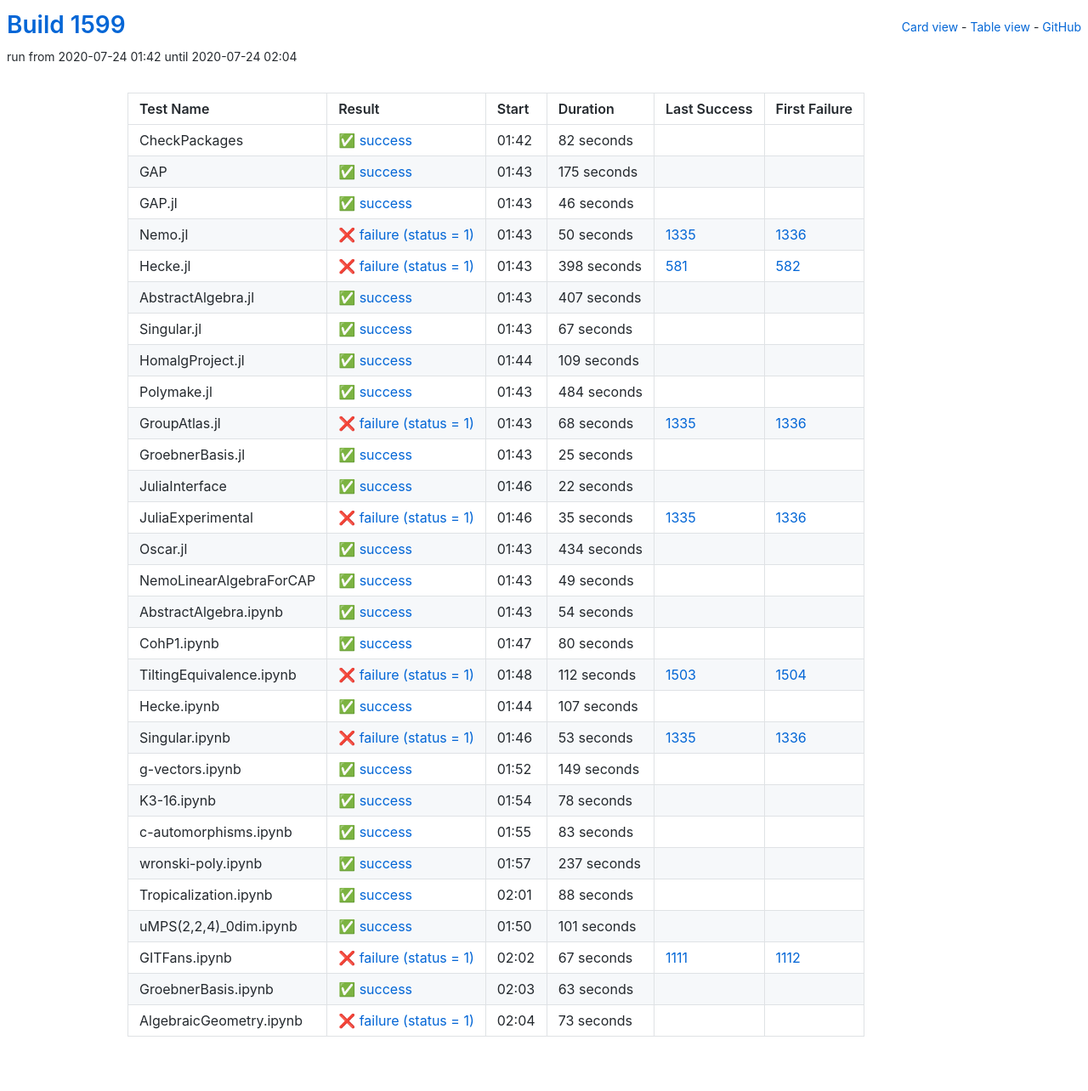
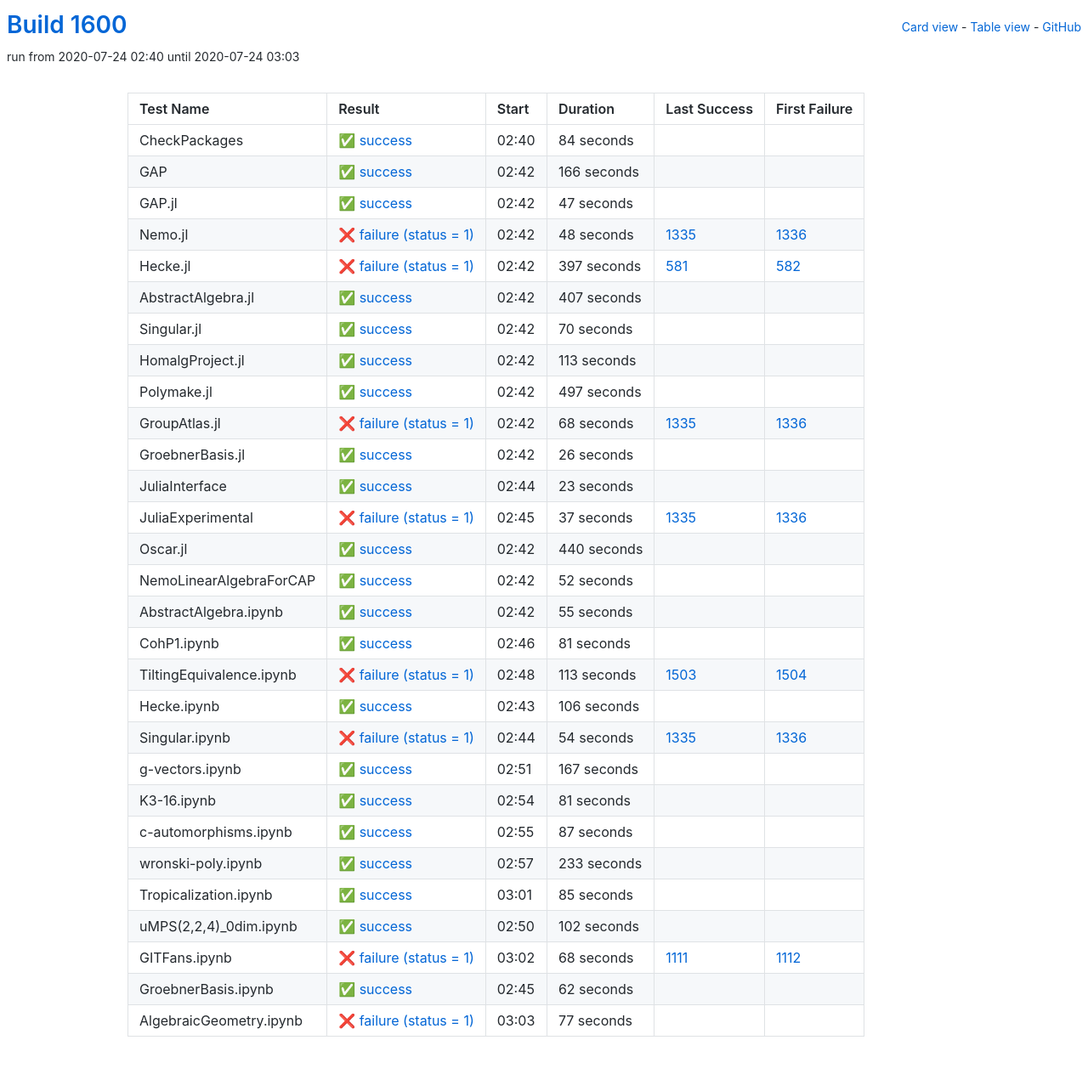
Before and after one commit to oscar-system/oscar-ci-status-1.4, a Jekyll site: the page built from table.html, in a window 1280 px wide. Shown: the whole page at 85% size. Built offline with Jekyll 4.4.1, drawn with Linux system fonts in a browser that asks for light colours.

Commit message:
Build #1600

```diff
--- a/_data/ci.yml
+++ b/_data/ci.yml
@@ -1,6 +1,6 @@
 ---
-build: 1599
-build_url: https://oscarci.mathematik.uni-kl.de/job/oscar-julia-1.4/1599/
+build: 1600
+build_url: https://oscarci.mathematik.uni-kl.de/job/oscar-julia-1.4/1600/
 job: oscar-julia-1.4
 organization: oscar-system
 repo: oscar-ci-status-1.4
@@ -8,68 +8,68 @@ repourl: https://github.com/oscar-system/oscar-ci-status-1.4
 tests:
 - name: CheckPackages
   id: checkpackages
-  log: https://oscarci.mathematik.uni-kl.de/job/oscar-julia-1.4/1599/artifact/logs/build-1599/CheckPackages.log
-  start: 2020-07-24 01:42
+  log: https://oscarci.mathematik.uni-kl.de/job/oscar-julia-1.4/1600/artifact/logs/build-1600/CheckPackages.log
+  start: 2020-07-24 02:40
   success: true
   exitcode: 0
   status: success
-  duration: 82
+  duration: 84
   last_success: false
   last_success_url:
   first_failure: false
   first_failure_url:
 - name: GAP
   id: gap
-  log: https://oscarci.mathematik.uni-kl.de/job/oscar-julia-1.4/1599/artifact/logs/build-1599/GAP.log
-  start: 2020-07-24 01:43
+  log: https://oscarci.mathematik.uni-kl.de/job/oscar-julia-1.4/1600/artifact/logs/build-1600/GAP.log
+  start: 2020-07-24 02:42
   success: true
   exitcode: 0
   status: success
-  duration: 175
+  duration: 166
   last_success: false
   last_success_url:
   first_failure: false
   first_failure_url:
 - name: GAP.jl
   id: gap-jl
-  log: https://oscarci.mathematik.uni-kl.de/job/oscar-julia-1.4/1599/artifact/logs/build-1599/GAP.jl.log
-  start: 2020-07-24 01:43
+  log: https://oscarci.mathematik.uni-kl.de/job/oscar-julia-1.4/1600/artifact/logs/build-1600/GAP.jl.log
+  start: 2020-07-24 02:42
   success: true
   exitcode: 0
   status: success
-  duration: 46
+  duration: 47
   last_success: false
   last_success_url:
   first_failure: false
   first_failure_url:
 - name: Nemo.jl
   id: nemo-jl
-  log: https://oscarci.mathematik.uni-kl.de/job/oscar-julia-1.4/1599/artifact/logs/build-1599/Nemo.jl.log
-  start: 2020-07-24 01:43
+  log: https://oscarci.mathematik.uni-kl.de/job/oscar-julia-1.4/1600/artifact/logs/build-1600/Nemo.jl.log
+  start: 2020-07-24 02:42
   success: false
   exitcode: 1
   status: failure
-  duration: 50
+  duration: 48
   last_success: 1335
   last_success_url: https://oscarci.mathematik.uni-kl.de/job/oscar-julia-1.4/1335/
   first_failure: 1336
   first_failure_url: https://oscarci.mathematik.uni-kl.de/job/oscar-julia-1.4/1336/
 - name: Hecke.jl
   id: hecke-jl
-  log: https://oscarci.mathematik.uni-kl.de/job/oscar-julia-1.4/1599/artifact/logs/build-1599/Hecke.jl.log
-  start: 2020-07-24 01:43
+  log: https://oscarci.mathematik.uni-kl.de/job/oscar-julia-1.4/1600/artifact/logs/build-1600/Hecke.jl.log
+  start: 2020-07-24 02:42
   success: false
   exitcode: 1
   status: failure
-  duration: 398
+  duration: 397
   last_success: 581
   last_success_url: https://oscarci.mathematik.uni-kl.de/job/oscar-julia-1.4/581/
   first_failure: 582
   first_failure_url: https://oscarci.mathematik.uni-kl.de/job/oscar-julia-1.4/582/
 - name: AbstractAlgebra.jl
   id: abstractalgebra-jl
-  log: https://oscarci.mathematik.uni-kl.de/job/oscar-julia-1.4/1599/artifact/logs/build-1599/AbstractAlgebra.jl.log
-  start: 2020-07-24 01:43
+  log: https://oscarci.mathematik.uni-kl.de/job/oscar-julia-1.4/1600/artifact/logs/build-1600/AbstractAlgebra.jl.log
+  start: 2020-07-24 02:42
   success: true
   exitcode: 0
   status: success
@@ -80,44 +80,44 @@ tests:
   first_failure_url:
 - name: Singular.jl
   id: singular-jl
-  log: https://oscarci.mathematik.uni-kl.de/job/oscar-julia-1.4/1599/artifact/logs/build-1599/Singular.jl.log
-  start: 2020-07-24 01:43
+  log: https://oscarci.mathematik.uni-kl.de/job/oscar-julia-1.4/1600/artifact/logs/build-1600/Singular.jl.log
+  start: 2020-07-24 02:42
   success: true
   exitcode: 0
   status: success
-  duration: 67
+  duration: 70
   last_success: false
   last_success_url:
   first_failure: false
   first_failure_url:
 - name: HomalgProject.jl
   id: homalgproject-jl
-  log: https://oscarci.mathematik.uni-kl.de/job/oscar-julia-1.4/1599/artifact/logs/build-1599/HomalgProject.jl.log
-  start: 2020-07-24 01:44
+  log: https://oscarci.mathematik.uni-kl.de/job/oscar-julia-1.4/1600/artifact/logs/build-1600/HomalgProject.jl.log
+  start: 2020-07-24 02:42
   success: true
   exitcode: 0
   status: success
-  duration: 109
+  duration: 113
   last_success: false
   last_success_url:
   first_failure: false
   first_failure_url:
 - name: Polymake.jl
   id: polymake-jl
-  log: https://oscarci.mathematik.uni-kl.de/job/oscar-julia-1.4/1599/artifact/logs/build-1599/Polymake.jl.log
-  start: 2020-07-24 01:43
+  log: https://oscarci.mathematik.uni-kl.de/job/oscar-julia-1.4/1600/artifact/logs/build-1600/Polymake.jl.log
+  start: 2020-07-24 02:42
   success: true
   exitcode: 0
   status: success
-  duration: 484
+  duration: 497
   last_success: false
   last_success_url:
   first_failure: false
   first_failure_url:
 - name: GroupAtlas.jl
   id: groupatlas-jl
-  log: https://oscarci.mathematik.uni-kl.de/job/oscar-julia-1.4/1599/artifact/logs/build-1599/GroupAtlas.jl.log
-  start: 2020-07-24 01:43
+  log: https://oscarci.mathematik.uni-kl.de/job/oscar-julia-1.4/1600/artifact/logs/build-1600/GroupAtlas.jl.log
+  start: 2020-07-24 02:42
   success: false
   exitcode: 1
   status: failure
@@ -128,228 +128,228 @@ tests:
   first_failure_url: https://oscarci.mathematik.uni-kl.de/job/oscar-julia-1.4/1336/
 - name: GroebnerBasis.jl
   id: groebnerbasis-jl
-  log: https://oscarci.mathematik.uni-kl.de/job/oscar-julia-1.4/1599/artifact/logs/build-1599/GroebnerBasis.jl.log
-  start: 2020-07-24 01:43
+  log: https://oscarci.mathematik.uni-kl.de/job/oscar-julia-1.4/1600/artifact/logs/build-1600/GroebnerBasis.jl.log
+  start: 2020-07-24 02:42
   success: true
   exitcode: 0
   status: success
-  duration: 25
+  duration: 26
   last_success: false
   last_success_url:
   first_failure: false
   first_failure_url:
 - name: JuliaInterface
   id: juliainterface
-  log: https://oscarci.mathematik.uni-kl.de/job/oscar-julia-1.4/1599/artifact/logs/build-1599/JuliaInterface.log
-  start: 2020-07-24 01:46
+  log: https://oscarci.mathematik.uni-kl.de/job/oscar-julia-1.4/1600/artifact/logs/build-1600/JuliaInterface.log
+  start: 2020-07-24 02:44
   success: true
   exitcode: 0
   status: success
-  duration: 22
+  duration: 23
   last_success: false
   last_success_url:
   first_failure: false
   first_failure_url:
 - name: JuliaExperimental
   id: juliaexperimental
-  log: https://oscarci.mathematik.uni-kl.de/job/oscar-julia-1.4/1599/artifact/logs/build-1599/JuliaExperimental.log
-  start: 2020-07-24 01:46
+  log: https://oscarci.mathematik.uni-kl.de/job/oscar-julia-1.4/1600/artifact/logs/build-1600/JuliaExperimental.log
+  start: 2020-07-24 02:45
   success: false
   exitcode: 1
   status: failure
-  duration: 35
+  duration: 37
   last_success: 1335
   last_success_url: https://oscarci.mathematik.uni-kl.de/job/oscar-julia-1.4/1335/
   first_failure: 1336
   first_failure_url: https://oscarci.mathematik.uni-kl.de/job/oscar-julia-1.4/1336/
 - name: Oscar.jl
   id: oscar-jl
-  log: https://oscarci.mathematik.uni-kl.de/job/oscar-julia-1.4/1599/artifact/logs/build-1599/Oscar.jl.log
-  start: 2020-07-24 01:43
+  log: https://oscarci.mathematik.uni-kl.de/job/oscar-julia-1.4/1600/artifact/logs/build-1600/Oscar.jl.log
+  start: 2020-07-24 02:42
   success: true
   exitcode: 0
   status: success
-  duration: 434
+  duration: 440
   last_success: false
   last_success_url:
   first_failure: false
   first_failure_url:
 - name: NemoLinearAlgebraForCAP
   id: nemolinearalgebraforcap
-  log: https://oscarci.mathematik.uni-kl.de/job/oscar-julia-1.4/1599/artifact/logs/build-1599/NemoLinearAlgebraForCAP.log
-  start: 2020-07-24 01:43
+  log: https://oscarci.mathematik.uni-kl.de/job/oscar-julia-1.4/1600/artifact/logs/build-1600/NemoLinearAlgebraForCAP.log
+  start: 2020-07-24 02:42
   success: true
   exitcode: 0
   status: success
-  duration: 49
+  duration: 52
   last_success: false
   last_success_url:
   first_failure: false
   first_failure_url:
 - name: AbstractAlgebra.ipynb
   id: abstractalgebra-ipynb
-  log: https://oscarci.mathematik.uni-kl.de/job/oscar-julia-1.4/1599/artifact/logs/build-1599/AbstractAlgebra.ipynb.log
-  start: 2020-07-24 01:43
+  log: https://oscarci.mathematik.uni-kl.de/job/oscar-julia-1.4/1600/artifact/logs/build-1600/AbstractAlgebra.ipynb.log
+  start: 2020-07-24 02:42
   success: true
   exitcode: 0
   status: success
-  duration: 54
+  duration: 55
   last_success: false
   last_success_url:
   first_failure: false
   first_failure_url:
 - name: CohP1.ipynb
   id: cohp1-ipynb
-  log: https://oscarci.mathematik.uni-kl.de/job/oscar-julia-1.4/1599/artifact/logs/build-1599/CohP1.ipynb.log
-  start: 2020-07-24 01:47
+  log: https://oscarci.mathematik.uni-kl.de/job/oscar-julia-1.4/1600/artifact/logs/build-1600/CohP1.ipynb.log
+  start: 2020-07-24 02:46
   success: true
   exitcode: 0
   status: success
-  duration: 80
+  duration: 81
   last_success: false
   last_success_url:
   first_failure: false
   first_failure_url:
 - name: TiltingEquivalence.ipynb
   id: tiltingequivalence-ipynb
-  log: https://oscarci.mathematik.uni-kl.de/job/oscar-julia-1.4/1599/artifact/logs/build-1599/TiltingEquivalence.ipynb.log
-  start: 2020-07-24 01:48
+  log: https://oscarci.mathematik.uni-kl.de/job/oscar-julia-1.4/1600/artifact/logs/build-1600/TiltingEquivalence.ipynb.log
+  start: 2020-07-24 02:48
   success: false
   exitcode: 1
   status: failure
-  duration: 112
+  duration: 113
   last_success: 1503
   last_success_url: https://oscarci.mathematik.uni-kl.de/job/oscar-julia-1.4/1503/
   first_failure: 1504
   first_failure_url: https://oscarci.mathematik.uni-kl.de/job/oscar-julia-1.4/1504/
 - name: Hecke.ipynb
   id: hecke-ipynb
-  log: https://oscarci.mathematik.uni-kl.de/job/oscar-julia-1.4/1599/artifact/logs/build-1599/Hecke.ipynb.log
-  start: 2020-07-24 01:44
+  log: https://oscarci.mathematik.uni-kl.de/job/oscar-julia-1.4/1600/artifact/logs/build-1600/Hecke.ipynb.log
+  start: 2020-07-24 02:43
   success: true
   exitcode: 0
   status: success
-  duration: 107
+  duration: 106
   last_success: false
   last_success_url:
   first_failure: false
   first_failure_url:
 - name: Singular.ipynb
   id: singular-ipynb
-  log: https://oscarci.mathematik.uni-kl.de/job/oscar-julia-1.4/1599/artifact/logs/build-1599/Singular.ipynb.log
-  start: 2020-07-24 01:46
+  log: https://oscarci.mathematik.uni-kl.de/job/oscar-julia-1.4/1600/artifact/logs/build-1600/Singular.ipynb.log
+  start: 2020-07-24 02:44
   success: false
   exitcode: 1
   status: failure
-  duration: 53
+  duration: 54
   last_success: 1335
   last_success_url: https://oscarci.mathematik.uni-kl.de/job/oscar-julia-1.4/1335/
   first_failure: 1336
   first_failure_url: https://oscarci.mathematik.uni-kl.de/job/oscar-julia-1.4/1336/
 - name: g-vectors.ipynb
   id: g-vectors-ipynb
-  log: https://oscarci.mathematik.uni-kl.de/job/oscar-julia-1.4/1599/artifact/logs/build-1599/g-vectors.ipynb.log
-  start: 2020-07-24 01:52
+  log: https://oscarci.mathematik.uni-kl.de/job/oscar-julia-1.4/1600/artifact/logs/build-1600/g-vectors.ipynb.log
+  start: 2020-07-24 02:51
   success: true
   exitcode: 0
   status: success
-  duration: 149
+  duration: 167
   last_success: false
   last_success_url:
   first_failure: false
   first_failure_url:
 - name: K3-16.ipynb
   id: k3-16-ipynb
-  log: https://oscarci.mathematik.uni-kl.de/job/oscar-julia-1.4/1599/artifact/logs/build-1599/K3-16.ipynb.log
-  start: 2020-07-24 01:54
+  log: https://oscarci.mathematik.uni-kl.de/job/oscar-julia-1.4/1600/artifact/logs/build-1600/K3-16.ipynb.log
+  start: 2020-07-24 02:54
   success: true
   exitcode: 0
   status: success
-  duration: 78
+  duration: 81
   last_success: false
   last_success_url:
   first_failure: false
   first_failure_url:
 - name: c-automorphisms.ipynb
   id: c-automorphisms-ipynb
-  log: https://oscarci.mathematik.uni-kl.de/job/oscar-julia-1.4/1599/artifact/logs/build-1599/c-automorphisms.ipynb.log
-  start: 2020-07-24 01:55
+  log: https://oscarci.mathematik.uni-kl.de/job/oscar-julia-1.4/1600/artifact/logs/build-1600/c-automorphisms.ipynb.log
+  start: 2020-07-24 02:55
   success: true
   exitcode: 0
   status: success
-  duration: 83
+  duration: 87
   last_success: false
   last_success_url:
   first_failure: false
   first_failure_url:
 - name: wronski-poly.ipynb
   id: wronski-poly-ipynb
-  log: https://oscarci.mathematik.uni-kl.de/job/oscar-julia-1.4/1599/artifact/logs/build-1599/wronski-poly.ipynb.log
-  start: 2020-07-24 01:57
+  log: https://oscarci.mathematik.uni-kl.de/job/oscar-julia-1.4/1600/artifact/logs/build-1600/wronski-poly.ipynb.log
+  start: 2020-07-24 02:57
   success: true
   exitcode: 0
   status: success
-  duration: 237
+  duration: 233
   last_success: false
   last_success_url:
   first_failure: false
   first_failure_url:
 - name: Tropicalization.ipynb
   id: tropicalization-ipynb
-  log: https://oscarci.mathematik.uni-kl.de/job/oscar-julia-1.4/1599/artifact/logs/build-1599/Tropicalization.ipynb.log
-  start: 2020-07-24 02:01
+  log: https://oscarci.mathematik.uni-kl.de/job/oscar-julia-1.4/1600/artifact/logs/build-1600/Tropicalization.ipynb.log
+  start: 2020-07-24 03:01
   success: true
   exitcode: 0
   status: success
-  duration: 88
+  duration: 85
   last_success: false
   last_success_url:
   first_failure: false
   first_failure_url:
 - name: uMPS(2,2,4)_0dim.ipynb
   id: umps-2-2-4-0dim-ipynb
-  log: https://oscarci.mathematik.uni-kl.de/job/oscar-julia-1.4/1599/artifact/logs/build-1599/uMPS-2-2-4-_0dim.ipynb.log
-  start: 2020-07-24 01:50
+  log: https://oscarci.mathematik.uni-kl.de/job/oscar-julia-1.4/1600/artifact/logs/build-1600/uMPS-2-2-4-_0dim.ipynb.log
+  start: 2020-07-24 02:50
   success: true
   exitcode: 0
   status: success
-  duration: 101
+  duration: 102
   last_success: false
   last_success_url:
   first_failure: false
   first_failure_url:
 - name: GITFans.ipynb
   id: gitfans-ipynb
-  log: https://oscarci.mathematik.uni-kl.de/job/oscar-julia-1.4/1599/artifact/logs/build-1599/GITFans.ipynb.log
-  start: 2020-07-24 02:02
+  log: https://oscarci.mathematik.uni-kl.de/job/oscar-julia-1.4/1600/artifact/logs/build-1600/GITFans.ipynb.log
+  start: 2020-07-24 03:02
   success: false
   exitcode: 1
   status: failure
-  duration: 67
+  duration: 68
   last_success: 1111
   last_success_url: https://oscarci.mathematik.uni-kl.de/job/oscar-julia-1.4/1111/
   first_failure: 1112
   first_failure_url: https://oscarci.mathematik.uni-kl.de/job/oscar-julia-1.4/1112/
 - name: GroebnerBasis.ipynb
   id: groebnerbasis-ipynb
-  log: https://oscarci.mathematik.uni-kl.de/job/oscar-julia-1.4/1599/artifact/logs/build-1599/GroebnerBasis.ipynb.log
-  start: 2020-07-24 02:03
+  log: https://oscarci.mathematik.uni-kl.de/job/oscar-julia-1.4/1600/artifact/logs/build-1600/GroebnerBasis.ipynb.log
+  start: 2020-07-24 02:45
   success: true
   exitcode: 0
   status: success
-  duration: 63
+  duration: 62
   last_success: false
   last_success_url:
   first_failure: false
   first_failure_url:
 - name: AlgebraicGeometry.ipynb
   id: algebraicgeometry-ipynb
-  log: https://oscarci.mathematik.uni-kl.de/job/oscar-julia-1.4/1599/artifact/logs/build-1599/AlgebraicGeometry.ipynb.log
-  start: 2020-07-24 02:04
+  log: https://oscarci.mathematik.uni-kl.de/job/oscar-julia-1.4/1600/artifact/logs/build-1600/AlgebraicGeometry.ipynb.log
+  start: 2020-07-24 03:03
   success: false
   exitcode: 1
   status: failure
-  duration: 73
+  duration: 77
   last_success: false
   last_success_url:
   first_failure: false
```
Also changed, not shown: README.md.
